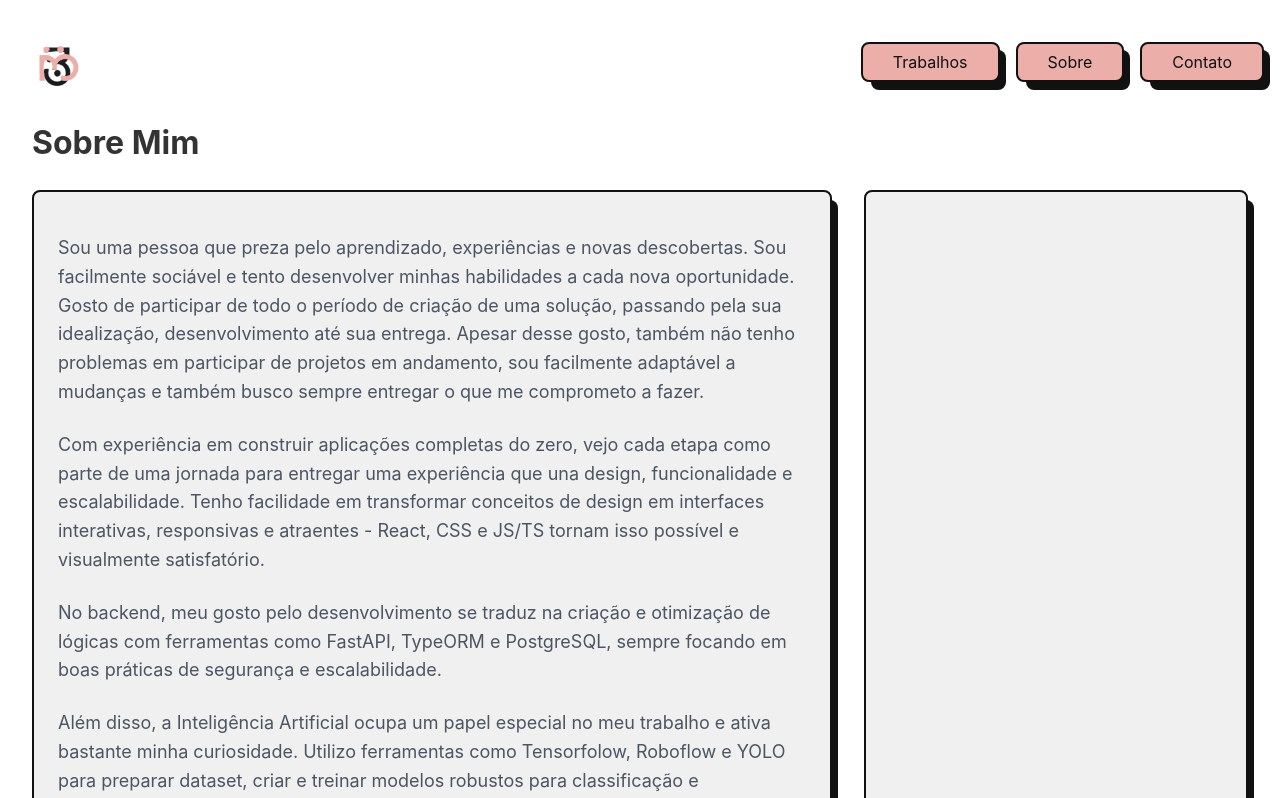
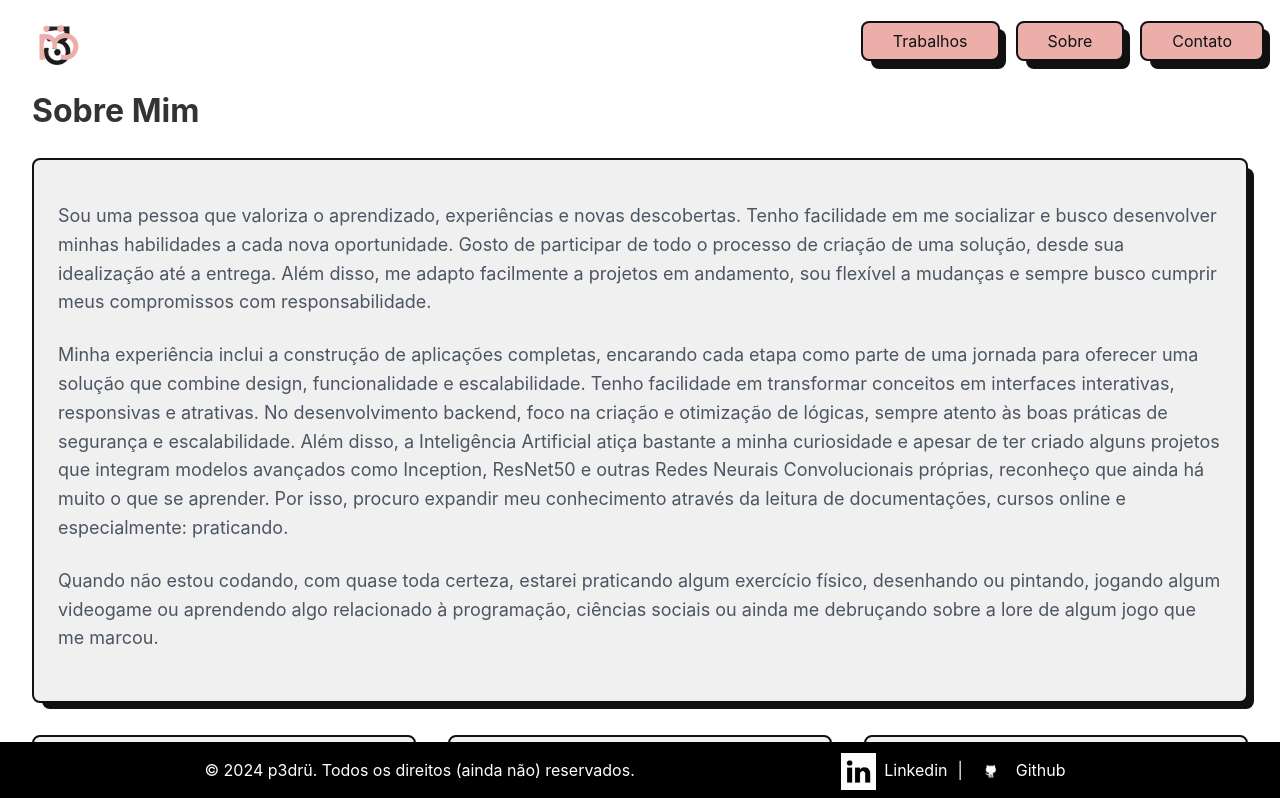
Before and after one commit to p3dru/portfolio, a React (Create React App) app: page /portfolio/about in a window 1280 px wide. Shown: the top 798 px of the page. Built offline with nearby package versions, Linux system fonts and the light colour scheme.

Commit message:
Atualização de estilos e textos

```diff
--- a/src/components/layout.tsx
+++ b/src/components/layout.tsx
@@ -1,4 +1,4 @@
-import React from 'react';
+import React, { useEffect, useState } from 'react';
 import { Link } from 'react-router-dom';
 import linkedin from '../assets/OIP (1).jpg';
 import github from '../assets/logo-2582757_640.png';
@@ -10,6 +10,26 @@ interface LayoutProps {
 
 
 const Layout: React.FC<LayoutProps> = ({ children }) => {
+  const [isMobile, setIsMobile] = useState(false);
+  const [isMenuOpen, setIsMenuOpen] = useState(false)
+
+  useEffect(() => {
+    const handleResize = () => {
+      setIsMobile(window.innerWidth > 768);
+    };
+
+    handleResize();
+    window.addEventListener('resize', handleResize);
+
+    return () => {
+      window.removeEventListener('resize', handleResize);
+    };
+  }, []);
+
+  const toggleMenu = () => {
+    setIsMenuOpen(!isMenuOpen);
+  };
+
   return (
     <div className="layout">
       <header className="header">
@@ -17,11 +37,25 @@ const Layout: React.FC<LayoutProps> = ({ children }) => {
           <Link to="/portfolio" className="logo">
             <img src={logo} alt="Logo da Empresa" width="80" height="auto"/>
           </Link>
-          <ul className="nav-links">
-            <li><Link to="/portfolio/works" className="button-56">Trabalhos</Link></li>
-            <li><Link to="/portfolio/about" className="button-56">Sobre</Link></li>
-            <li><Link to="/portfolio/contact" className="button-56">Contato</Link></li>
-          </ul>
+          {isMobile ? (
+            <>
+              <button className='menu-toggle' onClick={toggleMenu}>
+                {isMenuOpen ? 'Close' : 'Menu'}
+              </button>
+              <ul className="nav-links">
+                <li><Link to="/portfolio/works" className="button-56">Trabalhos</Link></li>
+                <li><Link to="/portfolio/about" className="button-56">Sobre</Link></li>
+                <li><Link to="/portfolio/contact" className="button-56">Contato</Link></li>
+              </ul>
+            </>
+          ) : (
+            <ul className="nav-links">
+              <li><Link to="/portfolio/works" className="button-56">Trabalhos</Link></li>
+              <li><Link to="/portfolio/about" className="button-56">Sobre</Link></li>
+              <li><Link to="/portfolio/contact" className="button-56">Contato</Link></li>
+            </ul>
+          )}
+
         </nav>
       </header>
 
--- a/src/pages/about.tsx
+++ b/src/pages/about.tsx
@@ -2,6 +2,41 @@ import React from 'react';
 import {motion} from 'framer-motion';
 
 const About: React.FC = () => {
+  /*
+  const sectionRefs = [useRef<HTMLElement>(null), useRef<HTMLElement>(null)]
+
+  useEffect(() => {
+    const observerOptions = {
+      root: null,
+      rootMargin: '0px',
+      threshold: 0.1,
+    };
+
+    const observerCallback = (entries: IntersectionObserverEntry[]) => {
+      entries.forEach((entry) => {
+        if (entry.isIntersecting) {
+          entry.target.classList.add('visible');
+        }
+      });
+    };
+
+    const observer = new IntersectionObserver(observerCallback, observerOptions);
+
+    sectionRefs.forEach((ref) => {
+      if (ref.current) {
+        observer.observe(ref.current);
+      }
+    });
+
+    return () => {
+      sectionRefs.forEach((ref) => {
+        if (ref.current) {
+          observer.unobserve(ref.current);
+        }
+      });
+    };
+  }, [sectionRefs]);
+  */
   return (
     <div className="about fade-in">
       <motion.h1
@@ -11,39 +46,30 @@ const About: React.FC = () => {
         Sobre Mim
       </motion.h1>
       <div className='about-grid'>
-        <div className='about-item wide'>
+          <div className='about-item extra-wide'>
             <motion.div
             initial={{opacity: 0, y: 20}}
             animate={{opacity: 1, y: 0}}
             transition={{delay: 0.2}}>
               <p className="text-lg text-neutral-600 mb-6">
-              Sou uma pessoa que preza pelo aprendizado, experiências e novas descobertas.
-              Sou facilmente sociável e tento desenvolver minhas habilidades a cada nova oportunidade.
-              Gosto de participar de todo o período de criação de uma solução, passando pela sua idealização,
-              desenvolvimento até sua entrega. Apesar desse gosto, também não tenho problemas em participar de
-              projetos em andamento, sou facilmente adaptável a mudanças
-              e também busco sempre entregar o que me comprometo a fazer.
+              Sou uma pessoa que valoriza o aprendizado, experiências e novas
+              descobertas. Tenho facilidade em me socializar e busco desenvolver
+              minhas habilidades a cada nova oportunidade. Gosto de participar de
+              todo o processo de criação de uma solução, desde sua idealização até a entrega.
+              Além disso, me adapto facilmente a projetos em andamento, sou flexível a mudanças
+              e sempre busco cumprir meus compromissos com responsabilidade.
               </p>
 
               <p className="text-lg text-neutral-600 mb-6">
-            Com experiência em construir aplicações completas do zero, vejo cada
-            etapa como parte de uma jornada para entregar uma experiência que una
-            design, funcionalidade e escalabilidade. Tenho facilidade em transformar
-            conceitos de design em interfaces interativas, responsivas e atraentes - React,
-            CSS e JS/TS tornam isso possível e visualmente satisfatório.
-            </p>
-
-            <p className="text-lg text-neutral-600 mb-6">
-            No backend, meu gosto pelo desenvolvimento se traduz na criação e otimização
-            de lógicas com ferramentas como FastAPI, TypeORM e PostgreSQL, sempre focando
-            em boas práticas de segurança e escalabilidade.
-            </p>
-
-            <p className="text-lg text-neutral-600 mb-6">
-            Além disso, a Inteligência Artificial ocupa um papel especial no meu trabalho e ativa
-            bastante minha curiosidade. Utilizo ferramentas como Tensorfolow, Roboflow e YOLO para
-            preparar dataset, criar e treinar modelos robustos para classificação e segmentação de
-            imagens, integrando modelos diretamente em sistemas para resolver problemas reais.
+              Minha experiência inclui a construção de aplicações completas, encarando cada etapa
+              como parte de uma jornada para oferecer uma solução que combine design, funcionalidade
+              e escalabilidade. Tenho facilidade em transformar conceitos em interfaces interativas,
+              responsivas e atrativas. No desenvolvimento backend, foco na criação e otimização de lógicas,
+              sempre atento às boas práticas de segurança e escalabilidade. Além disso, a Inteligência Artificial
+              atiça bastante a minha curiosidade e apesar de ter criado alguns projetos que integram modelos avançados
+              como Inception, ResNet50 e outras Redes Neurais Convolucionais próprias, reconheço que ainda há muito o
+              que se aprender. Por isso, procuro expandir meu conhecimento através da leitura de documentações, cursos online e
+              especialmente: praticando.
               </p>
 
               <p className="text-lg text-neutral-600 mb-6">
@@ -53,6 +79,8 @@ const About: React.FC = () => {
               </p>
             </motion.div>
           </div>
+
+        {/*
         <div className='about-item'>
           <motion.div
           initial={{opacity: 0, y: 20}}
@@ -61,7 +89,7 @@ const About: React.FC = () => {
             <></>
           </motion.div>
         </div>
-
+        */}
         <div className='about-item'>
           <motion.div
             initial={{opacity: 0, y: 20}}
--- a/src/pages/styles.css
+++ b/src/pages/styles.css
@@ -8,7 +8,8 @@
 7. About Page
 8. Contact Page
 9. Project Detail Page
-10. Animations
+10. Mobile menu styles
+11. Animations
 */
 
 /* 1. Global Styles */
@@ -110,6 +111,7 @@
 
   .main-content {
     flex: 1;
+    padding-bottom: 60px;
   }
 
   /* 3. Header */
@@ -127,6 +129,7 @@
     display: flex;
     justify-content: space-between;
     align-items: center;
+    height: 50px;
   }
 
   .logo {
@@ -145,11 +148,17 @@
     background-color: #000;
     color: #fff;
     padding: 0rem 0;
+    position: fixed;
+    bottom: 0;
+    left: 0;
+    right: 0;
+    z-index: 1000;
     text-align: center;
   }
 
   .footer-content {
     display: flex;
+    flex-direction: row;
     justify-content: space-evenly;
     align-items: center;
     max-width: 1200px;
@@ -347,7 +356,7 @@
 
   /* 6. Works Page */
   .works {
-    padding: 6rem 2rem 2rem;
+    padding: 4rem 2rem 2rem;
   }
 
   .works-grid {
@@ -405,7 +414,7 @@
 
   /* 7. About Page */
   .about {
-    padding: 6rem 2rem 2rem;
+    padding: 4rem 2rem 2rem;
   }
 
   .about-content {
@@ -429,6 +438,10 @@
 
   .about-item.wide {
     grid-column: span 2;
+  }
+
+  .about-item.extra-wide {
+    grid-column: span 3;
   }
 
   .about-item {
@@ -458,10 +471,11 @@
     z-index: -1;
   }
 
+  /*
   .about-item:hover{
     background-color: var(--tertiary-color);
   }
-
+  */
   .about-item:hover:after{
     transform: translate(0, 0);
   }
@@ -473,7 +487,7 @@
 
   /* 8. Contact Page */
   .contact {
-    padding: 6rem 2rem 2rem;
+    padding: 4rem 2rem 2rem;
   }
 
   .contact-content {
@@ -707,7 +721,8 @@
   }
 
   .project-link:hover {
-    outline: 0;
+    background-color: var(--tertiary-color);
+    color:#111
   }
 
   .project-grid {
@@ -742,11 +757,11 @@
     transition: transform 0.2s ease-out;
     z-index: -1;
   }
-
+/*
   .project-item:hover {
     background-color: var(--tertiary-color);
   }
-
+*/
   .project-item:hover:after {
     transform: translate(0, 0);
   }
@@ -755,7 +770,44 @@
     outline: 0;
   }
 
-  /* 10. Animations */
+  /*10. Mobile menu styles*/
+  .menu-toggle{
+    display: none;
+  }
+
+  @media (max-width: 767px){
+    .menu-toggle{
+      display: block;
+    background: none;
+    border: none;
+    font-size: 1rem;
+    cursor: pointer;
+    }
+
+    .nav-links.mobile {
+      position: fixed;
+      top: 60px;
+      right: -100%;
+      width: 70%;
+      height: calc(100vh - 60px);
+      background-color: rgba(255, 255, 255, 0.95);
+      flex-direction: column;
+      align-items: center;
+      justify-content: flex-start;
+      padding-top: 2rem;
+      transition: right 0.3s ease-in-out;
+    }
+
+    .nav-links.mobile.open {
+      right: 0;
+    }
+
+    .nav-links.mobile li {
+      margin: 1rem 0;
+    }
+  }
+
+  /* 11. Animations */
   @keyframes fadeIn {
     from {
       opacity: 0;
```
Lines whose indentation alone changed are shown as unchanged.
